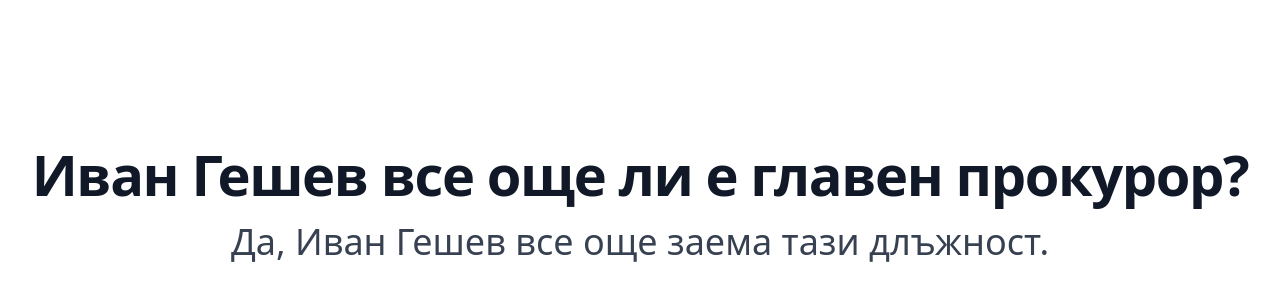
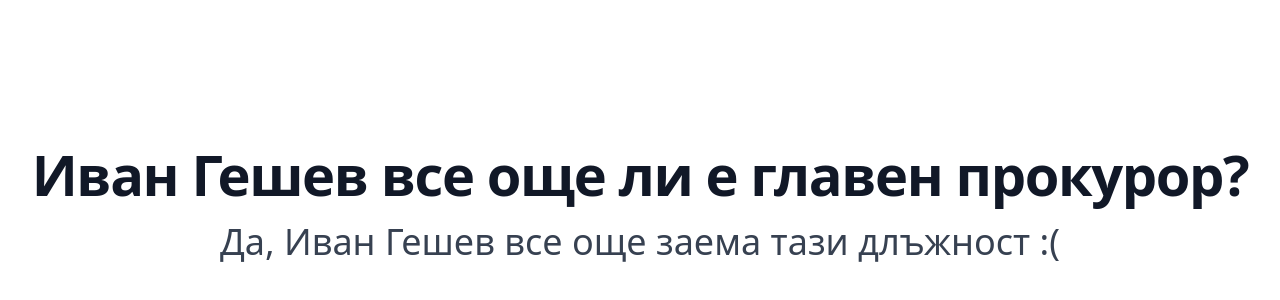
Before and after one commit to krasenyp/-.com, a plain HTML site: page index.html in a window 1280 px wide. Shown: the part 196-496 px from the top of the page. Drawn offline with Linux system fonts and the light colour scheme.

Commit message:
Change content

```diff
--- a/index.html
+++ b/index.html
@@ -94,7 +94,7 @@
 <body>
   <main>
     <h1>Иван Гешев все още ли е главен прокурор?</h1>
-    <h2>Да, Иван Гешев все още заема тази длъжност.</h2>
+    <h2>Да, Иван Гешев все още заема тази длъжност :(</h2>
   </main>
 </body>
 </html>
```
